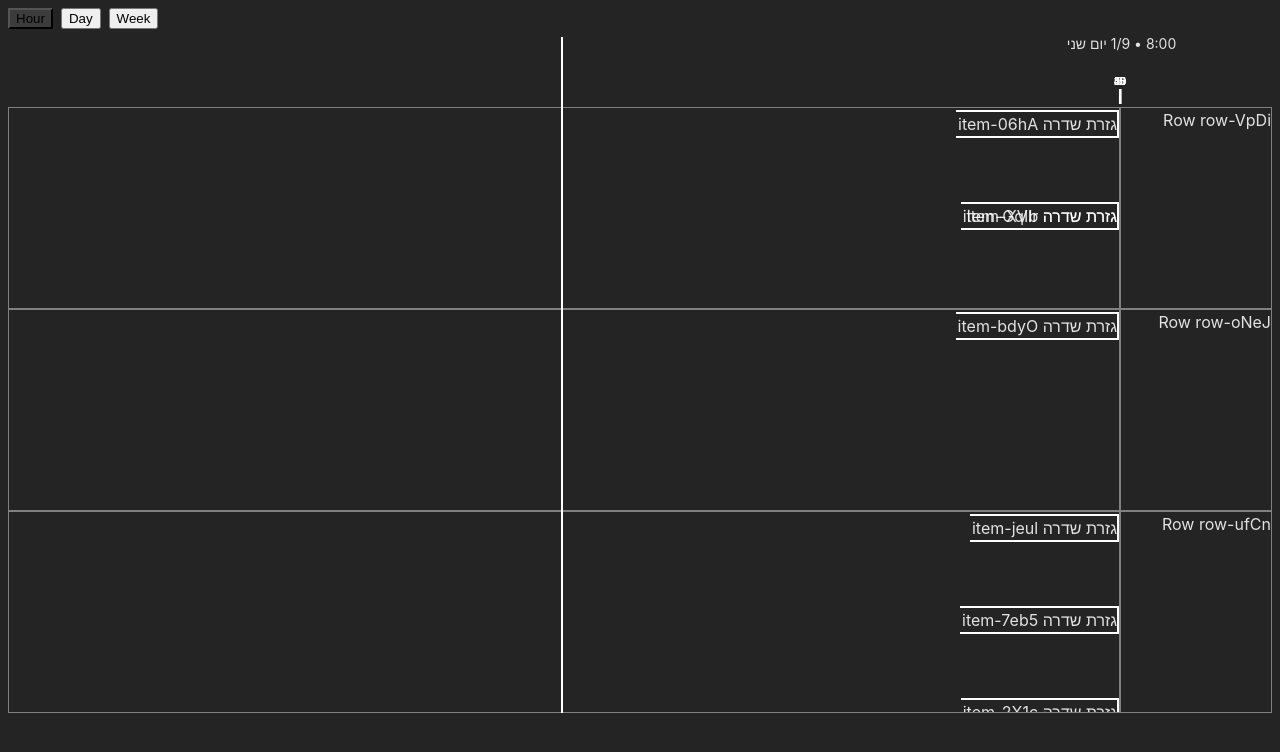
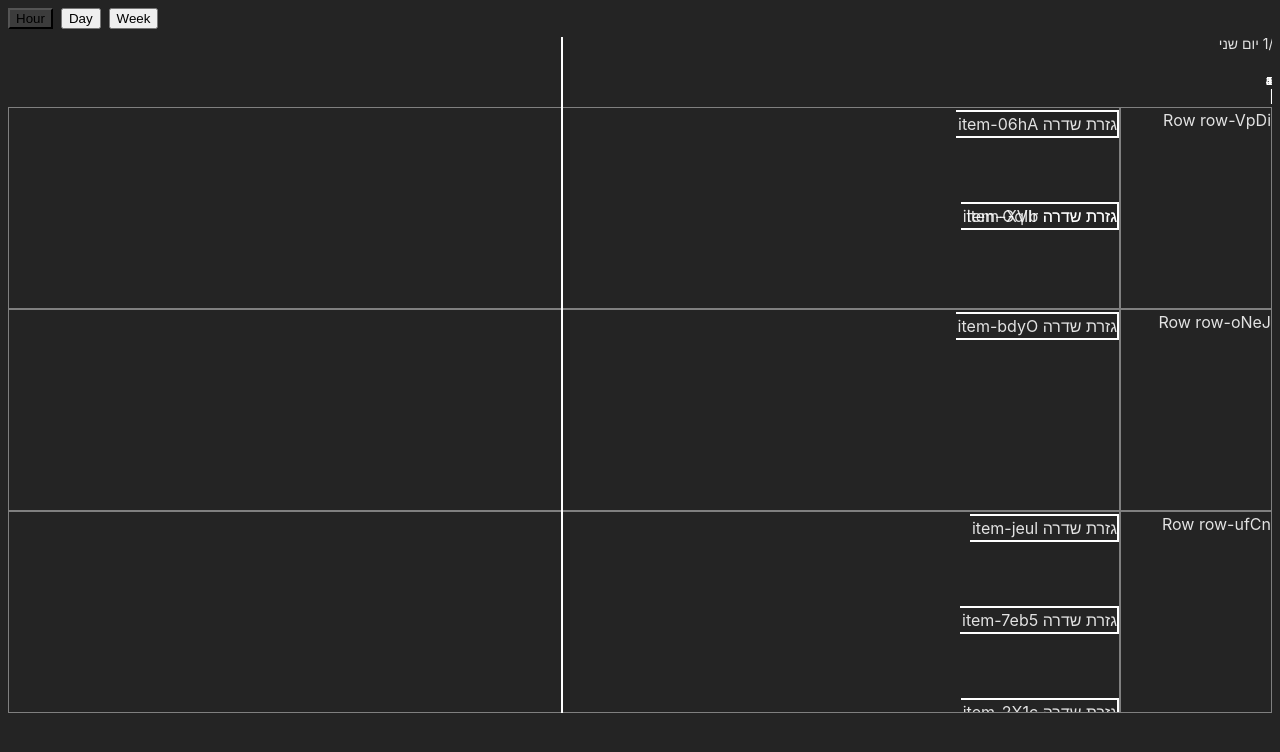
Before and after one commit to Razberrry/chronon, a React (Vite) app: page / in a window 1280 px wide. Shown: the top 752 px of the page. Built offline with nearby package versions, Linux system fonts and the light colour scheme.

Commit message:
timeAxis fixes

```diff
--- a/src/components/timelineAxis/justTick/simpleTickLabel.module.css
+++ b/src/components/timelineAxis/justTick/simpleTickLabel.module.css
@@ -1,3 +1,10 @@
+.labelContainer {
+  display: flex;
+  flex-direction: column;
+  align-items: center;
+  justify-content: center;
+  height: 100%;
+}
 
 .line {
   width: 2px;
@@ -6,11 +13,3 @@
   opacity: 0.3;
   margin-top: 12px;
 }
-
-.labelContainer {
-  display: flex;
-  flex-direction: column;
-  align-items: center;
-  justify-content: center;
-  height: 100%;
-}
--- a/src/components/timelineAxis/tickWithLineLabel/tickWithLineLabel.module.css
+++ b/src/components/timelineAxis/tickWithLineLabel/tickWithLineLabel.module.css
@@ -2,9 +2,9 @@
   display: flex;
   flex-direction: column;
   align-items: center;
+  justify-content: center;
   height: 100%;
-  justify-content:center;
-  gap:3px;
+  gap: 3px;
   border-radius: 10px;
 }
 
--- a/src/components/timelineAxis/timeAxis/TimeAxis.tsx
+++ b/src/components/timelineAxis/timeAxis/TimeAxis.tsx
@@ -11,14 +11,23 @@ import type { TimelineAxisClasses } from "../../../types/TimelineClasses";
 
 export const TL_TIME_AXIS_CLASS = "TlTimeline-timeAxis";
 
-export interface TimeAxisProps{
+export interface TimeAxisProps {
   timeAxisMarkers: MarkerDefinition[];
   classes?: TimelineAxisClasses;
-};
+}
 
 export const TimeAxis: React.FC<TimeAxisProps> = ({ timeAxisMarkers, classes }) => {
   const { range, direction, sidebarWidth, spanToPixels } = useTimelineContext();
   const side: "left" | "right" = direction === "rtl" ? "right" : "left";
+  const marginAttributeKey =
+    side === "right"
+      ? "data-tl-time-axis-margin-right"
+      : "data-tl-time-axis-margin-left";
+
+  const marginAttribute = {
+    [marginAttributeKey]: `${sidebarWidth}`,
+  };
+
   const markers: Marker[] = useMemo(
     () =>
       computeMarkers(
@@ -32,10 +41,8 @@ export const TimeAxis: React.FC<TimeAxisProps> = ({ timeAxisMarkers, classes })
 
   return (
     <div
-      className={clsx(TL_TIME_AXIS_CLASS,  classes?.timeAxis ?? styles.timeAxis )}
-      style={{
-        [side === "right" ? "marginRight" : "marginLeft"]: `${sidebarWidth}px`,
-      } as React.CSSProperties}
+      className={clsx(TL_TIME_AXIS_CLASS, styles.timeAxis, classes?.timeAxis)}
+      {...marginAttribute}
     >
       {markers.map((marker, i) => (
         <AxisLabel side={side} marker={marker} key={`${marker.sideDelta}-${i}`} />
--- a/src/components/timelineAxis/timeAxis/timeAxis.base.css
+++ b/src/components/timelineAxis/timeAxis/timeAxis.base.css
@@ -1,3 +1,11 @@
 :where(.TlTimeline-timeAxis) {
   position: relative;
 }
+
+:where(.TlTimeline-timeAxis)[data-tl-time-axis-margin-left] {
+  margin-left: attr(data-tl-time-axis-margin-left px);
+}
+
+:where(.TlTimeline-timeAxis)[data-tl-time-axis-margin-right] {
+  margin-right: attr(data-tl-time-axis-margin-right px);
+}
```
